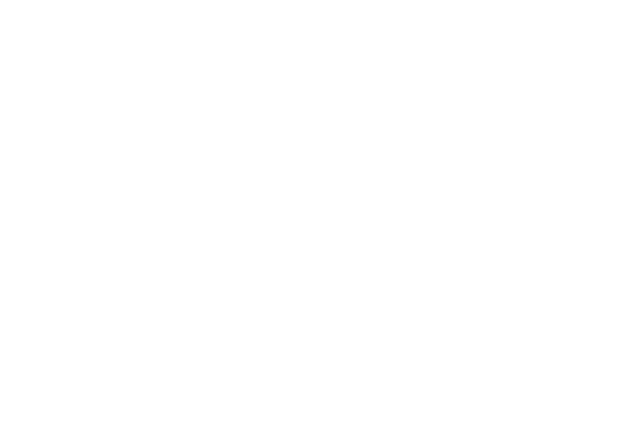
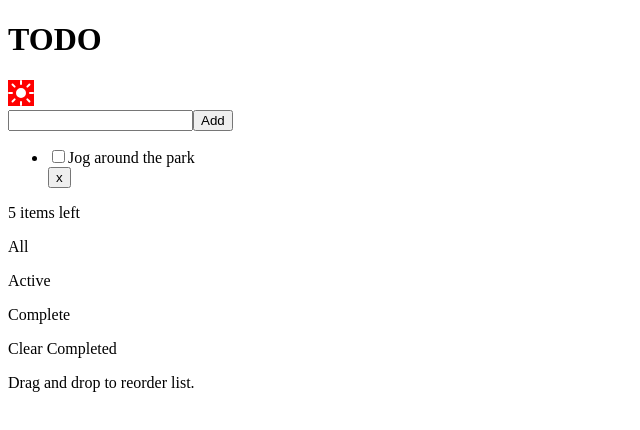
Before and after one commit to saki1994/react-todo-app, a React (Create React App) app: page / in a window 1280 px wide. Shown: the top 430 px of the page, without its empty margins (0-640 px from the left). Built offline with nearby package versions, Linux system fonts and the light colour scheme.

Commit message:
Add components

```diff
--- /dev/null
+++ b/src/components/AddList.jsx
@@ -0,0 +1,12 @@
+import React from "react";
+
+const AddList = () => {
+    return (
+        <form>
+            <input type="text" />
+             <button type="submit">Add</button>
+        </form>
+    )
+}
+
+export default AddList
--- /dev/null
+++ b/src/components/App.jsx
@@ -0,0 +1,18 @@
+import React from 'react';
+import Header from './Header';
+import Content from './Content';
+import Footer from './Footer'
+import AddList from './AddList';
+
+const App = () => {
+    return (
+        <div>
+            <Header />
+            <AddList />
+            <Content />
+            <Footer />
+        </div>
+    )
+}
+
+export default App
--- /dev/null
+++ b/src/components/Content.jsx
@@ -0,0 +1,23 @@
+import React from 'react';
+import List from './List';
+import Paragraph from './Paragraph';
+
+const Content = () => {
+    return (
+        <main>
+            <ul>
+                <List />
+                <button>x</button>
+            </ul>
+            <div>
+                <Paragraph text={"5 items left"}/>
+                <Paragraph text={"All"}/>
+                <Paragraph text={"Active"}/>
+                <Paragraph text={"Complete"}/>
+                <Paragraph text={"Clear Completed"}/>
+            </div>
+        </main>
+    )
+}
+
+export default Content
--- /dev/null
+++ b/src/components/Footer.jsx
@@ -0,0 +1,11 @@
+import React from "react";
+
+const Footer = () => {
+    return (
+        <footer>
+            Drag and drop to reorder list.
+        </footer>
+    )
+}
+
+export default Footer
--- /dev/null
+++ b/src/components/Header.jsx
@@ -0,0 +1,12 @@
+import React from 'react';
+
+const Header = () => {
+    return (
+        <header>
+            <h1>TODO</h1>
+            <img style={{backgroundColor: "red"}}src="images/icon-sun.svg" alt="sun-icon"/>
+        </header>
+    )
+}
+
+export default Header
--- /dev/null
+++ b/src/components/List.jsx
@@ -0,0 +1,9 @@
+import React from "react";
+
+const List = () => {
+    return (
+        <li><input type="checkbox" />Jog around the park</li>
+    )
+}
+
+export default List
--- /dev/null
+++ b/src/components/Paragraph.jsx
@@ -0,0 +1,9 @@
+import React from "react";
+
+const Paragraph = ({text}) => {
+    return (
+        <p>{text}</p>
+    )
+}
+
+export default Paragraph
```
Also changed, not shown: src/index.js (+4 -8 lines), 1 other file (tests, documents, lock files or other folders).
